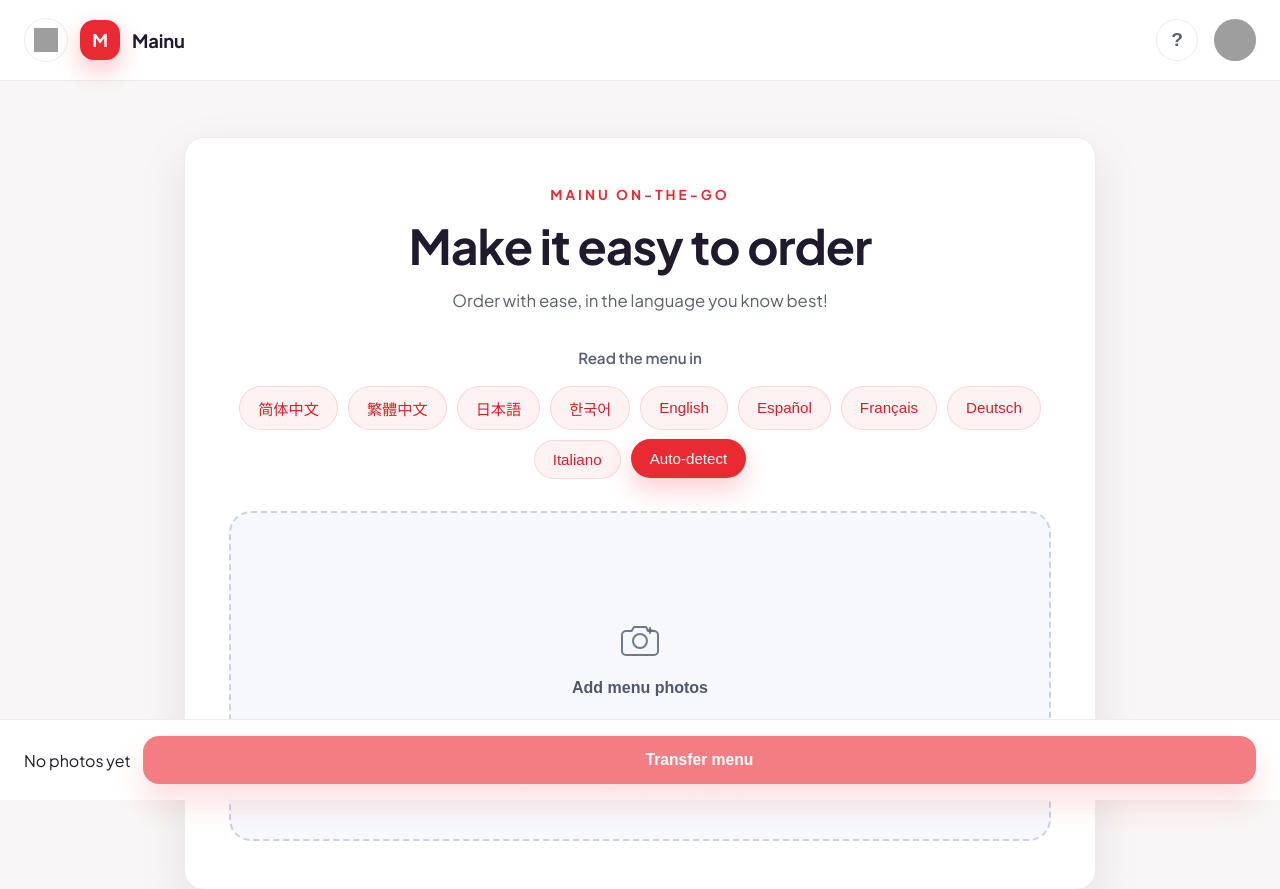
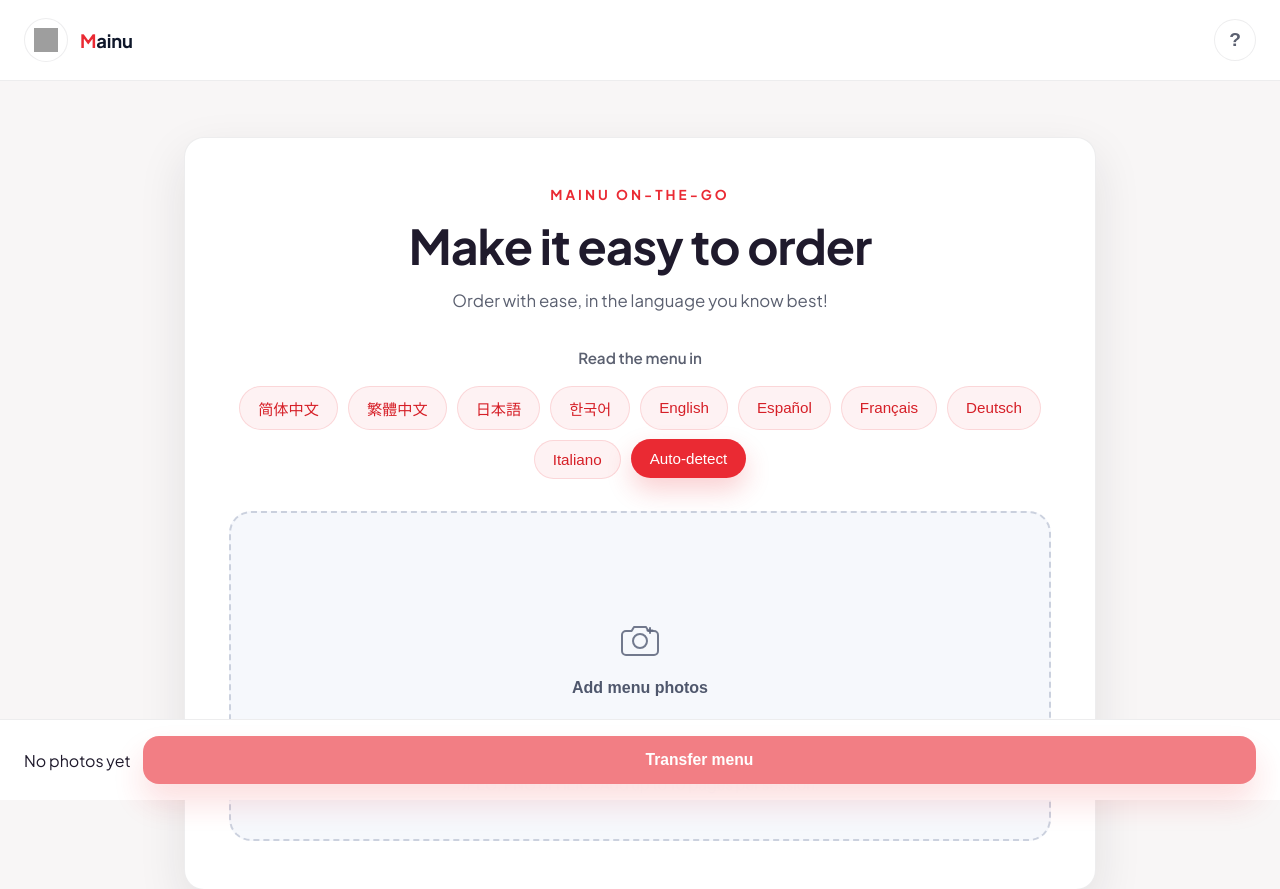
Before and after one commit to kianyangchn/mainu-web, a FastAPI app: page / in a window 1280 px wide. Shown: the top 889 px of the page. Run offline with FastAPI, Linux system fonts and the light colour scheme; grey boxes are pictures that could not be loaded.

Commit message:
fix avatar and logo

```diff
--- a/app/templates/home.html
+++ b/app/templates/home.html
@@ -72,24 +72,15 @@
         gap: 12px;
       }
 
-      .brand-mark {
-        display: inline-flex;
-        align-items: center;
-        justify-content: center;
-        width: 40px;
-        height: 40px;
-        border-radius: 14px;
-        background: var(--primary);
-        color: #ffffff;
-        font-weight: 700;
-        font-size: 1.1rem;
-        box-shadow: 0 10px 24px rgba(234, 42, 51, 0.28);
-      }
-
       .brand-name {
         font-size: 1.15rem;
         font-weight: 700;
         letter-spacing: -0.01em;
+        color: #0f172a;
+      }
+
+      .brand-name-highlight {
+        color: var(--primary);
       }
 
       .top-actions {
@@ -118,24 +109,6 @@
         transform: translateY(-1px);
         box-shadow: var(--shadow-soft);
         color: var(--primary);
-      }
-
-      .avatar {
-        width: 42px;
-        height: 42px;
-        border-radius: 50%;
-        background: linear-gradient(135deg, rgba(234, 42, 51, 0.12), rgba(234, 42, 51, 0.32));
-        display: inline-flex;
-        align-items: center;
-        justify-content: center;
-        overflow: hidden;
-      }
-
-      .avatar img {
-        width: 100%;
-        height: 100%;
-        object-fit: cover;
-        display: block;
       }
 
       .app-shell {
@@ -1462,19 +1435,10 @@
               style="display:block;"
             />
           </button>
-          <span class="brand-mark" aria-hidden="true">M</span>
-          <span class="brand-name">Mainu</span>
+          <span class="brand-name"><span class="brand-name-highlight">M</span>ainu</span>
         </div>
         <div class="top-actions">
           <button type="button" class="icon-button" aria-label="How Mainu works">?</button>
-          <div class="avatar" aria-hidden="true">
-            <img
-              width="100"
-              height="100"
-              src="https://img.icons8.com/bubbles/100/restaurant.png"
-              alt="restaurant"
-            />
-          </div>
         </div>
       </header>
       <main class="app-shell">
```
Also changed, not shown: app/static/images/mainu_logo.png (added).
